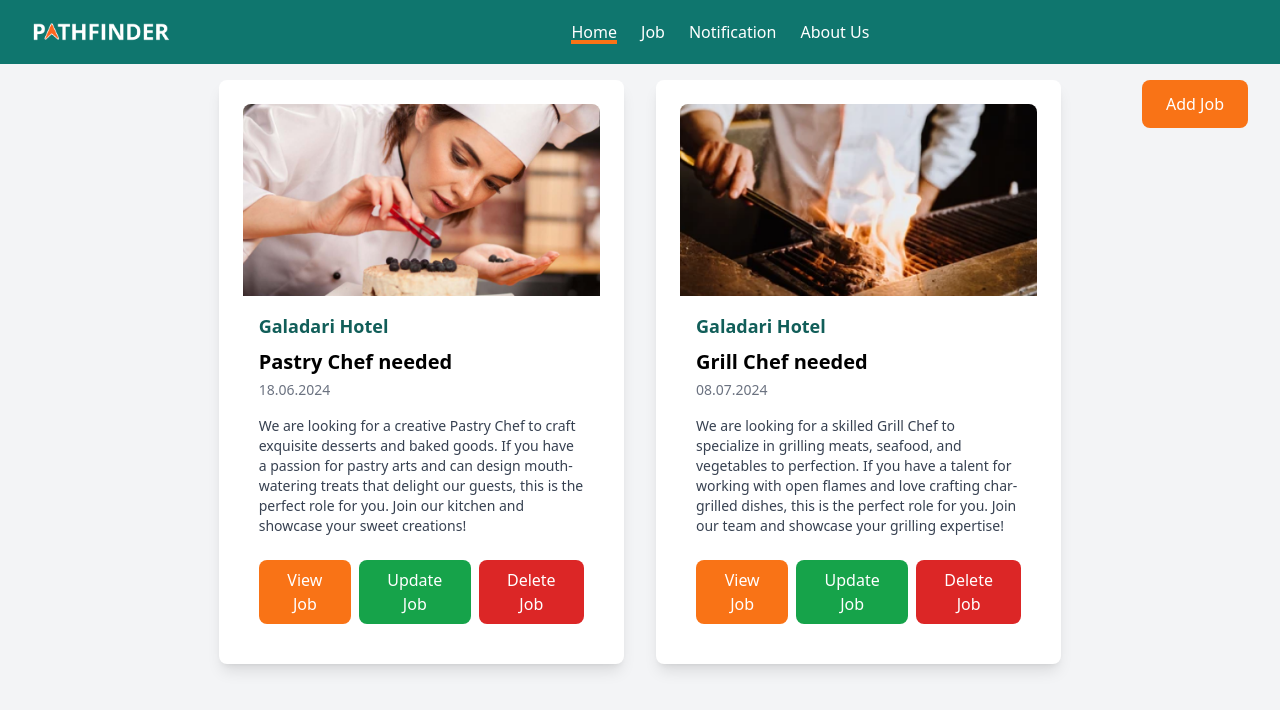
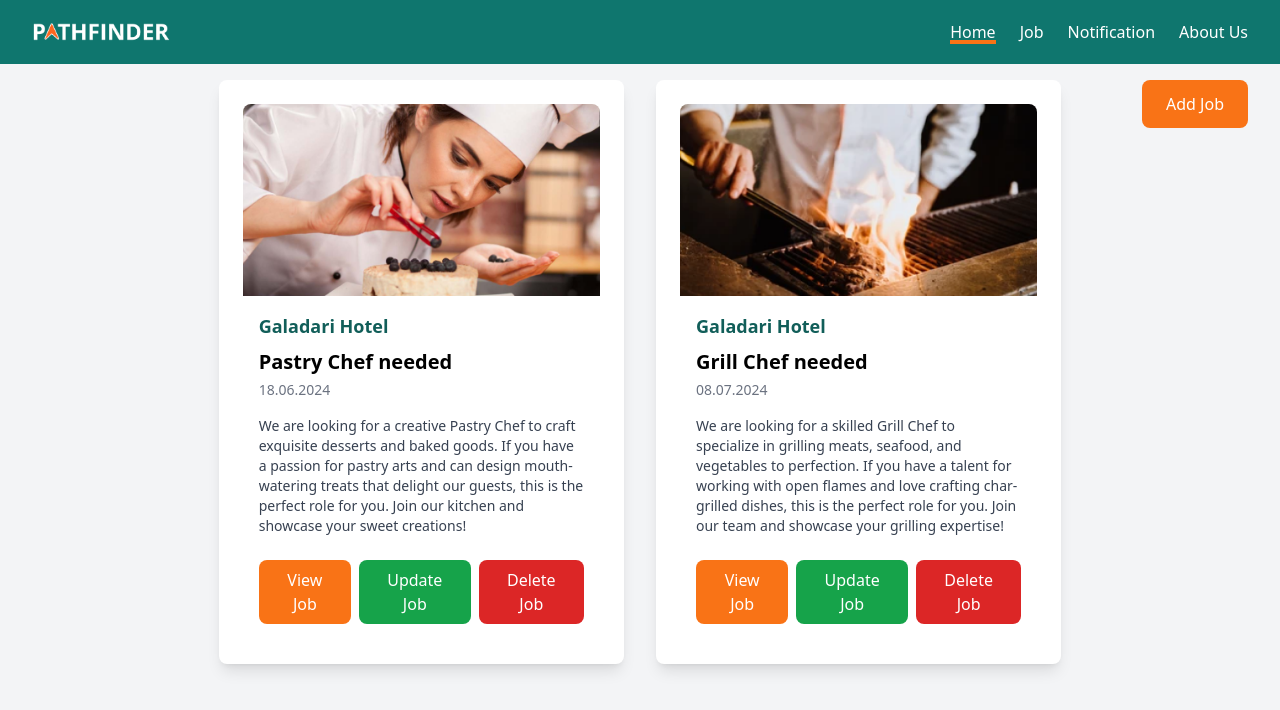
Before and after one commit to tharaka-jayasinghe-7/pathfinder-react-springboot, a React (Create React App) app in the folder pathfinder/: page /companyJob in a window 1280 px wide. Shown: the top 710 px of the page. Built offline with nearby package versions, Linux system fonts and the light colour scheme.

Commit message:
Update CompanyNavbar.js

```diff
--- a/pathfinder/src/components/company/CompanyNavbar.js
+++ b/pathfinder/src/components/company/CompanyNavbar.js
@@ -1,5 +1,3 @@
-// components/company/CompanyNavbar.js
-
 import React, { useState } from "react";
 import { Link } from "react-router-dom";
 import pathfinderLogo from "../../images/landing/logo.png";
@@ -22,8 +20,8 @@ const CompanyNavbar = () => {
           />
         </a>
 
-        {/* Center Menu Items */}
-        <div className="flex flex-grow justify-center space-x-6">
+        {/* Align Menu Items to the Right */}
+        <div className="flex flex-grow justify-end space-x-6 mr-4">
           {["Home", "Job", "Notification", "About Us"].map((item) => (
             <div key={item} className="relative">
               <Link
```
